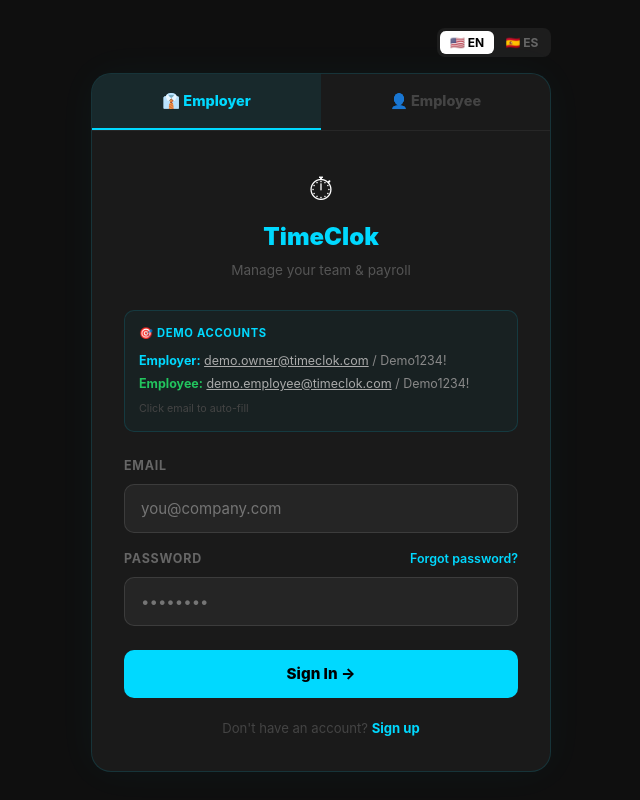
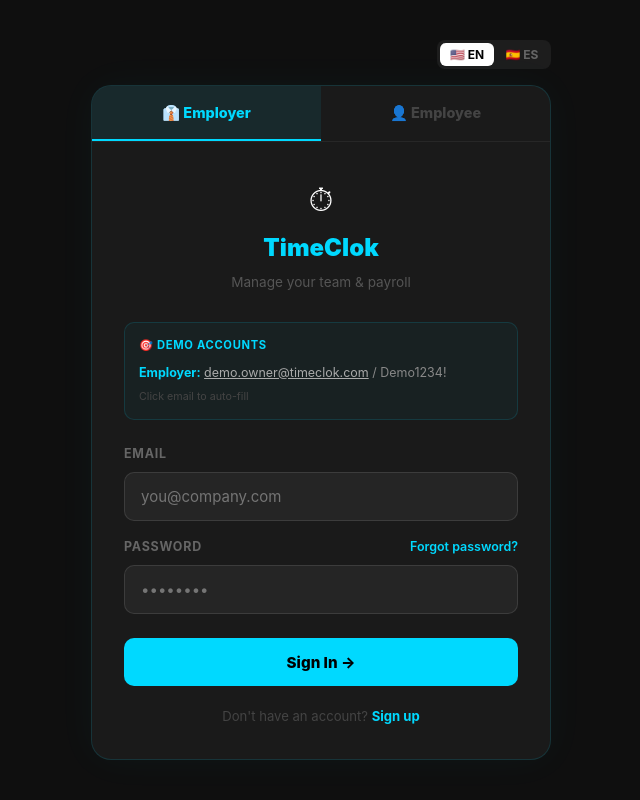
Before and after one commit to Pjavier23/timeclok, a Next.js app: page /auth/login in a window 1280 px wide. Shown: the whole page, without its empty margins (319-959 px from the left). Built offline with nearby package versions, Linux system fonts and the light colour scheme; no server answers.

Commit message:
fix: demo prefill shows only relevant account per selected tab

```diff
--- a/app/auth/login/page.tsx
+++ b/app/auth/login/page.tsx
@@ -84,19 +84,22 @@
               </div>
             </div>
 
-            {/* Demo box */}
+            {/* Demo box — shows only the relevant demo account for the selected tab */}
             <div style={{ background: `${accent}0a`, border: `1px solid ${accent}22`, borderRadius: '10px', padding: '0.875rem', marginBottom: '1.5rem' }}>
               <div style={{ fontSize: '0.7rem', color: accent, fontWeight: '700', textTransform: 'uppercase', letterSpacing: '0.06em', marginBottom: '0.5rem' }}>{t.demoTitle}</div>
-              <div style={{ fontSize: '0.78rem', color: '#888', marginBottom: '0.2rem' }}>
+              {isEmployer ? (
+                <div style={{ fontSize: '0.78rem', color: '#888' }}>
                   <strong style={{ color: '#00d9ff' }}>{t.demoOwner}:</strong>{' '}
                   <span onClick={() => fillDemo('owner')} style={{ cursor: 'pointer', textDecoration: 'underline', color: '#aaa' }}>demo.owner@timeclok.com</span>
                   {' '}/ Demo1234!
                 </div>
+              ) : (
                 <div style={{ fontSize: '0.78rem', color: '#888' }}>
                   <strong style={{ color: '#22c55e' }}>{t.demoEmployee}:</strong>{' '}
                   <span onClick={() => fillDemo('employee')} style={{ cursor: 'pointer', textDecoration: 'underline', color: '#aaa' }}>demo.employee@timeclok.com</span>
                   {' '}/ Demo1234!
                 </div>
+              )}
               <div style={{ fontSize: '0.67rem', color: '#444', marginTop: '0.35rem' }}>{t.clickToFill}</div>
             </div>
 
```
Lines whose indentation alone changed are shown as unchanged.
